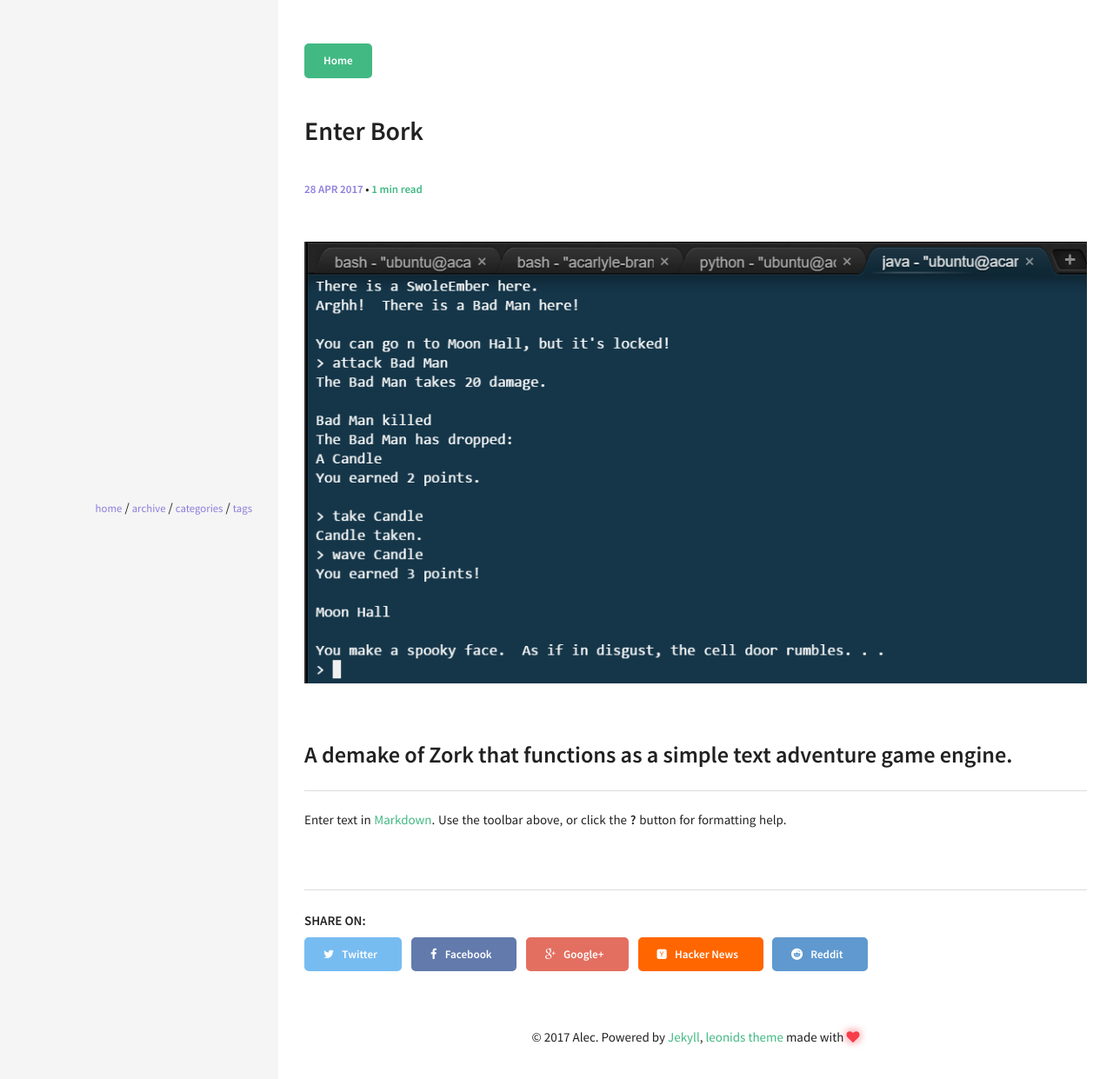
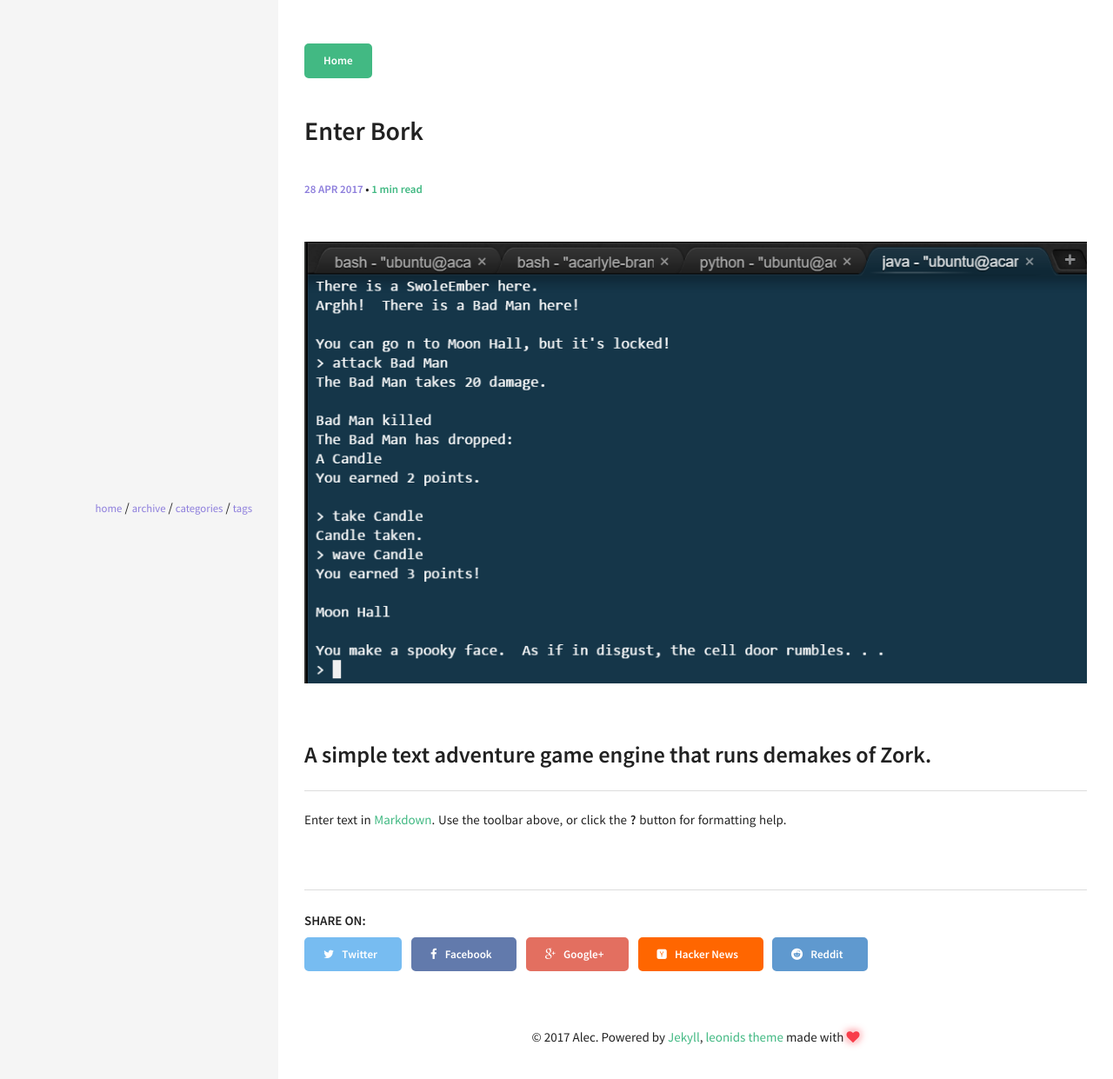
Before and after one commit to acarlyle/acarlyle.github.io, a Jekyll site: the page built from _posts/2017-04-27-enter-bork.md, in a window 1280 px wide. Shown: the top 1241 px of the page at 87% size. Built offline with Jekyll 4.4.1, drawn with Linux system fonts in a browser that asks for light colours.

Commit message:
Updated 2017-04-27-enter-bork.md

```diff
--- a/_posts/2017-04-27-enter-bork.md
+++ b/_posts/2017-04-27-enter-bork.md
@@ -7,6 +7,6 @@ categories: UMW
 ---
 ![zorkSp00k.png]({{site.baseurl}}/img/zorkSp00k.png)
 
-## A demake of Zork that functions as a simple text adventure game engine.
+## A simple text adventure game engine that runs demakes of Zork.
 
 Enter text in [Markdown](http://daringfireball.net/projects/markdown/). Use the toolbar above, or click the **?** button for formatting help.
```
